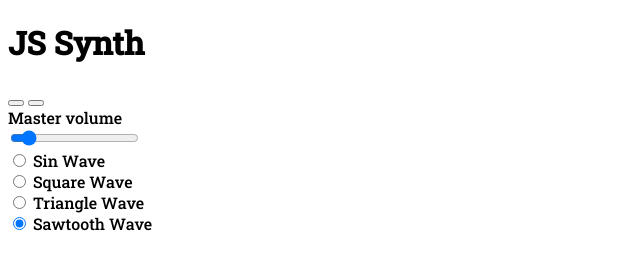
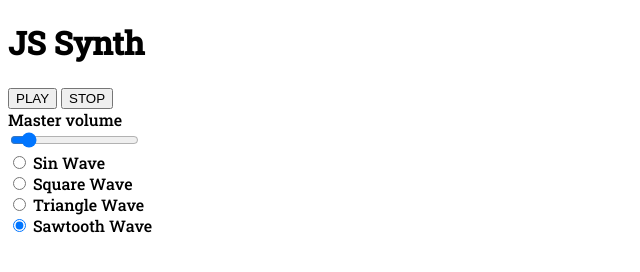
Before and after one commit to kemken077/js-synth, a plain HTML site: page static/index.html in a window 1280 px wide. Shown: the whole page, without its empty margins (0-640 px from the left). Drawn offline with Linux system fonts and the light colour scheme.

Commit message:
[Play] and [Stop] buttons text

```diff
--- a/static/index.html
+++ b/static/index.html
@@ -13,8 +13,8 @@
   <h1>JS Synth</h1>
 
   <section class="controls">
-    <button id="play"></button>
-    <button id="stop"></button>
+    <button id="play">PLAY</button>
+    <button id="stop">STOP</button>
   </section>
   <section class="volume">
     <span>Master volume</span>
```
